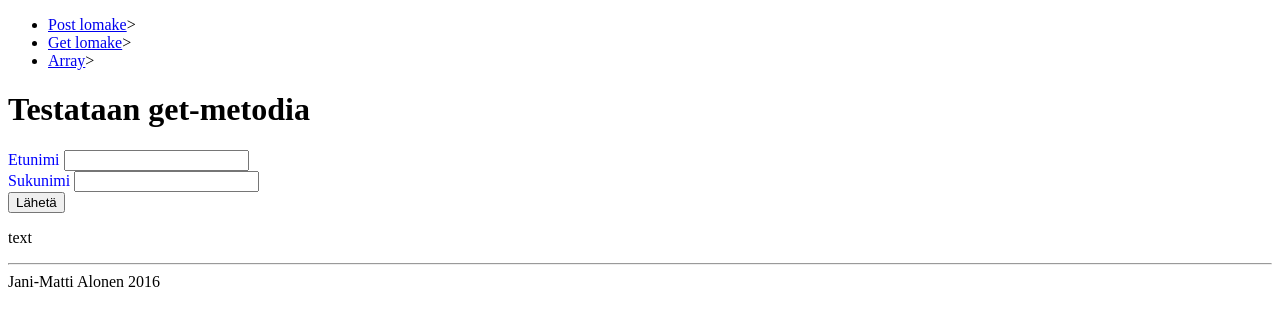
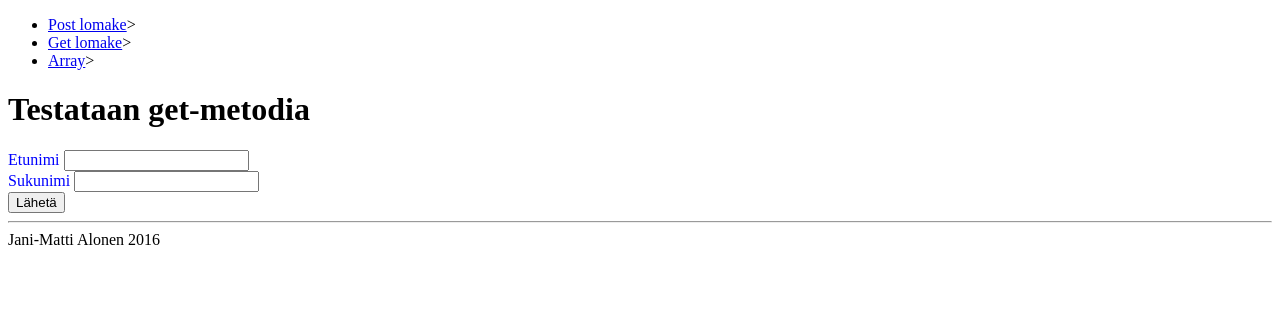
Before and after one commit to T4alja01/esim2, a PHP site: page /get.php in a window 1280 px wide. Shown: the top 326 px of the page. Run offline with PHP 8.4, Linux system fonts and the light colour scheme.

Commit message:
Removed "text" for realz this time

```diff
--- a/get.php
+++ b/get.php
@@ -22,6 +22,5 @@ if(isset($_GET['nappi']))
 
 
 
-<p>text</p>
 
 <?php include 'footer.php'; ?>
--- a/post.php
+++ b/post.php
@@ -22,6 +22,4 @@ if(isset($_POST['nappi']))
 
 
 
-<p>text</p>
-
 <?php include 'footer.php'; ?>
```
